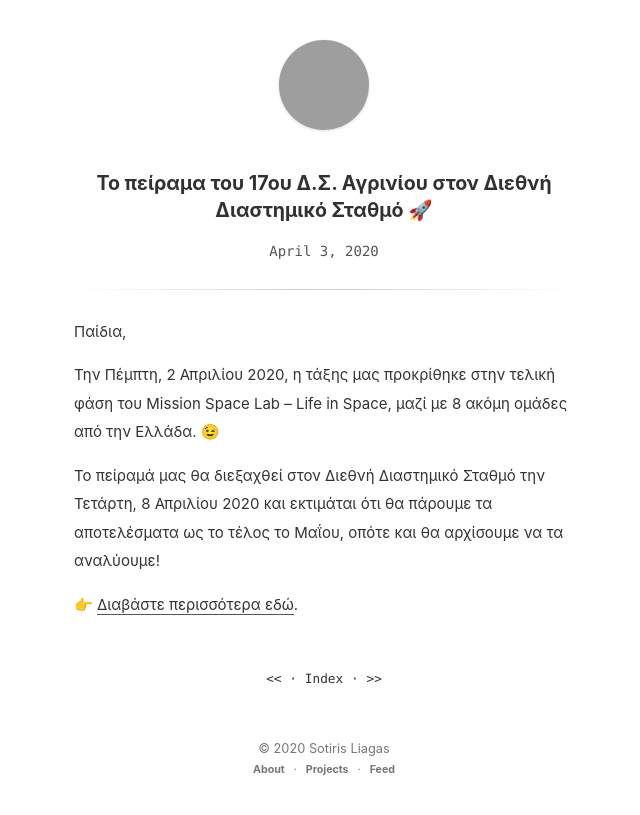
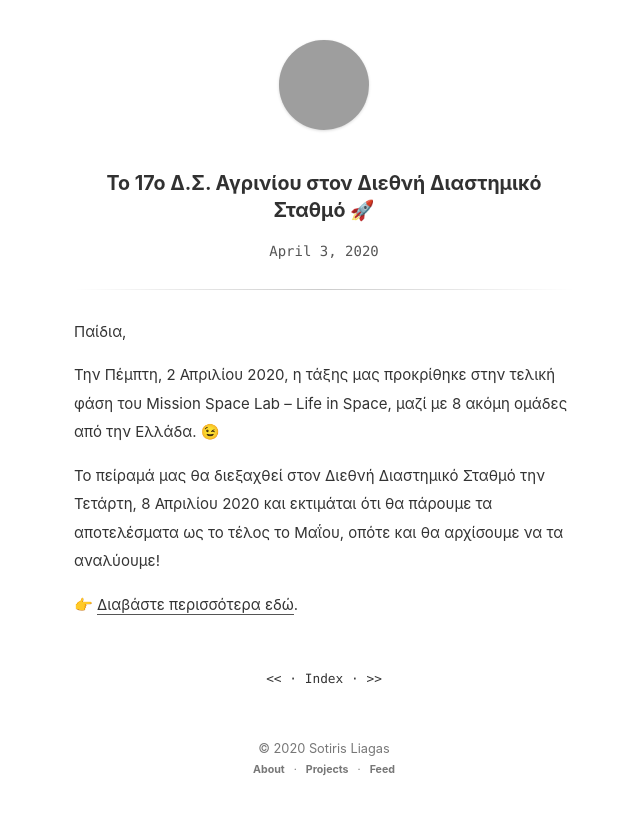
Before and after one commit to liagason/A-Jekyll-Blog, a Jekyll site: the page built from _posts/2020-04-03-17o-dimotiko-agrinio-diastimikos-stathmos.md, in a window 1280 px wide, cut to the strip 0-815 px from the top of the page. Shown: the whole strip, without its empty margins (316-956 px from the left). Built offline with Jekyll 4.4.1, drawn with Linux system fonts in a browser that asks for light colours; grey boxes are pictures that could not be loaded.

Commit message:
Update 2020-04-03-17o-dimotiko-agrinio-diastimikos-stathmos.md

```diff
--- a/_posts/2020-04-03-17o-dimotiko-agrinio-diastimikos-stathmos.md
+++ b/_posts/2020-04-03-17o-dimotiko-agrinio-diastimikos-stathmos.md
@@ -1,6 +1,6 @@
 ---
 layout: post
-title: Το πείραμα του 17ου Δ.Σ. Αγρινίου στον Διεθνή Διαστημικό Σταθμό 🚀
+title: Το 17ο Δ.Σ. Αγρινίου στον Διεθνή Διαστημικό Σταθμό 🚀
 ---
 
 Παίδια,
```
